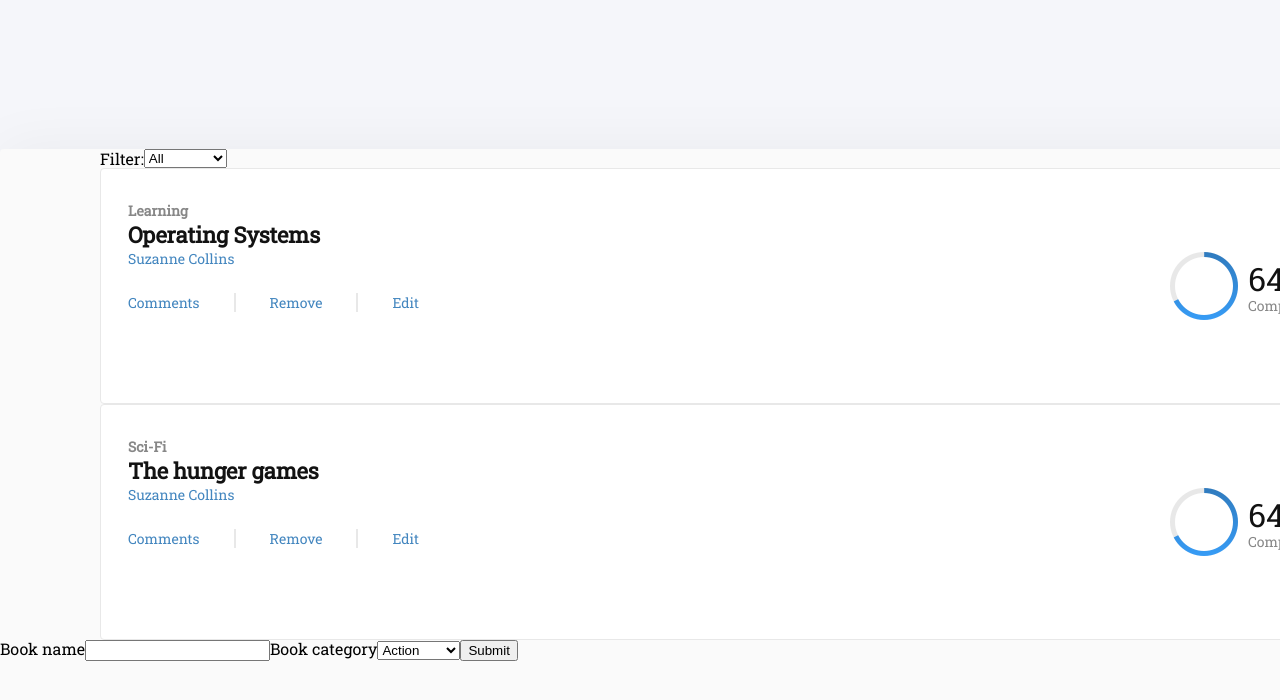
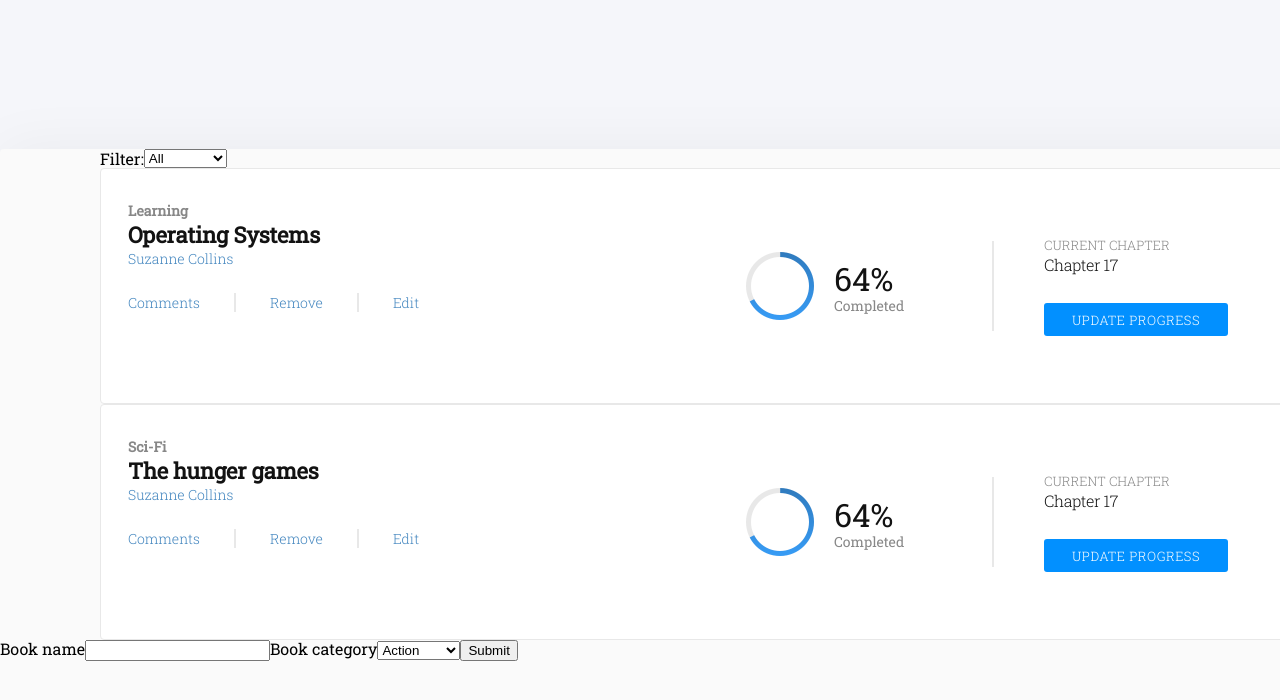
Before and after one commit to ivanid22/react-bookstore-cms, a React (Create React App) app: page / in a window 1280 px wide. Shown: the top 700 px of the page. Built offline with nearby package versions, Linux system fonts and the light colour scheme.

Commit message:
Added styles for the book stats section

```diff
--- a/public/index.html
+++ b/public/index.html
@@ -11,6 +11,7 @@
     />
     <link href="https://fonts.googleapis.com/icon?family=Material+Icons" rel="stylesheet">
     <link href="https://fonts.googleapis.com/css2?family=Roboto+Slab&display=swap" rel="stylesheet">
+    <link href="https://fonts.googleapis.com/css2?family=Roboto+Slab:wght@300&display=swap" rel="stylesheet">
     <title>Bookstore CMS</title>
   </head>
   <body>
--- a/src/components/Book.jsx
+++ b/src/components/Book.jsx
@@ -42,8 +42,12 @@ const Book = (props) => {
             <p className="Completed">Completed</p>
           </div>
         </div>
-        <div className="current-chapter">
-
+        <div className="Chapter-Section">
+          <div className="Chapter-Info">
+            <span className="Current-Chapter">Current Chapter</span>
+            <span className="Current-Lesson">Chapter 17</span>
+          </div>
+          <button className="Update-progress" type="button">Update progress</button>
         </div>
       </div>
     </div>
--- a/src/index.css
+++ b/src/index.css
@@ -54,6 +54,7 @@ table {
   --black-three: #121212;
   --medium-blue: #307bbe;
   --dodger-blue: #379cf6;
+  --azure: #0290ff;
 }
 
 .Bookstore-CMS {
@@ -182,6 +183,7 @@ table {
   background-position: center;
   background-repeat: no-repeat;
   width: 90px;
+  margin-right: 10px;
   height: 89.9px;
 }
 
@@ -199,13 +201,28 @@ table {
 }
 
 .Book-Stats {
+  padding-right: 100px;
   display: flex;
   align-items: center;
+}
+
+.Chapter-Section {
+  display: flex;
+  flex-direction: column;
+  justify-content: space-between;
+  height: 100px;
+  padding-left: 50px;
+}
+
+.Chapter-Info {
+  display: flex;
+  flex-direction: column;
 }
 
 .Completed-Section {
   display: flex;
   align-items: center;
+  border-right: 2px solid #e8e8e8;
 }
 
 .Completed {
@@ -220,4 +237,51 @@ table {
   line-height: normal;
   letter-spacing: normal;
   color: var(--black-three);
+  padding-right: 78px;
 }
+
+.Current-Chapter {
+  text-transform: uppercase;
+  width: 126px;
+  height: 18px;
+  opacity: 0.5;
+  font-family: 'Roboto Slab', serif;
+  font-size: 13px;
+  font-weight: 300;
+  font-stretch: normal;
+  font-style: normal;
+  line-height: normal;
+  letter-spacing: normal;
+  color: var(--black-three);
+}
+
+.Current-Lesson {
+  width: 75px;
+  height: 21px;
+  font-family: 'Roboto Slab', serif;
+  font-size: 16px;
+  font-weight: 300;
+  font-stretch: normal;
+  font-style: normal;
+  line-height: normal;
+  letter-spacing: -0.4px;
+  color: var(--black-three);
+}
+
+.Update-progress {
+  text-transform: uppercase;
+  width: 184px;
+  height: 33px;
+  border-radius: 3px;
+  background-color: var(--azure);
+  border: none;
+  font-family: 'Roboto Slab', serif;
+  font-size: 13px;
+  font-weight: 300;
+  font-stretch: normal;
+  font-style: normal;
+  line-height: normal;
+  letter-spacing: 0.5px;
+  text-align: center;
+  color: #fff;
+}
```
